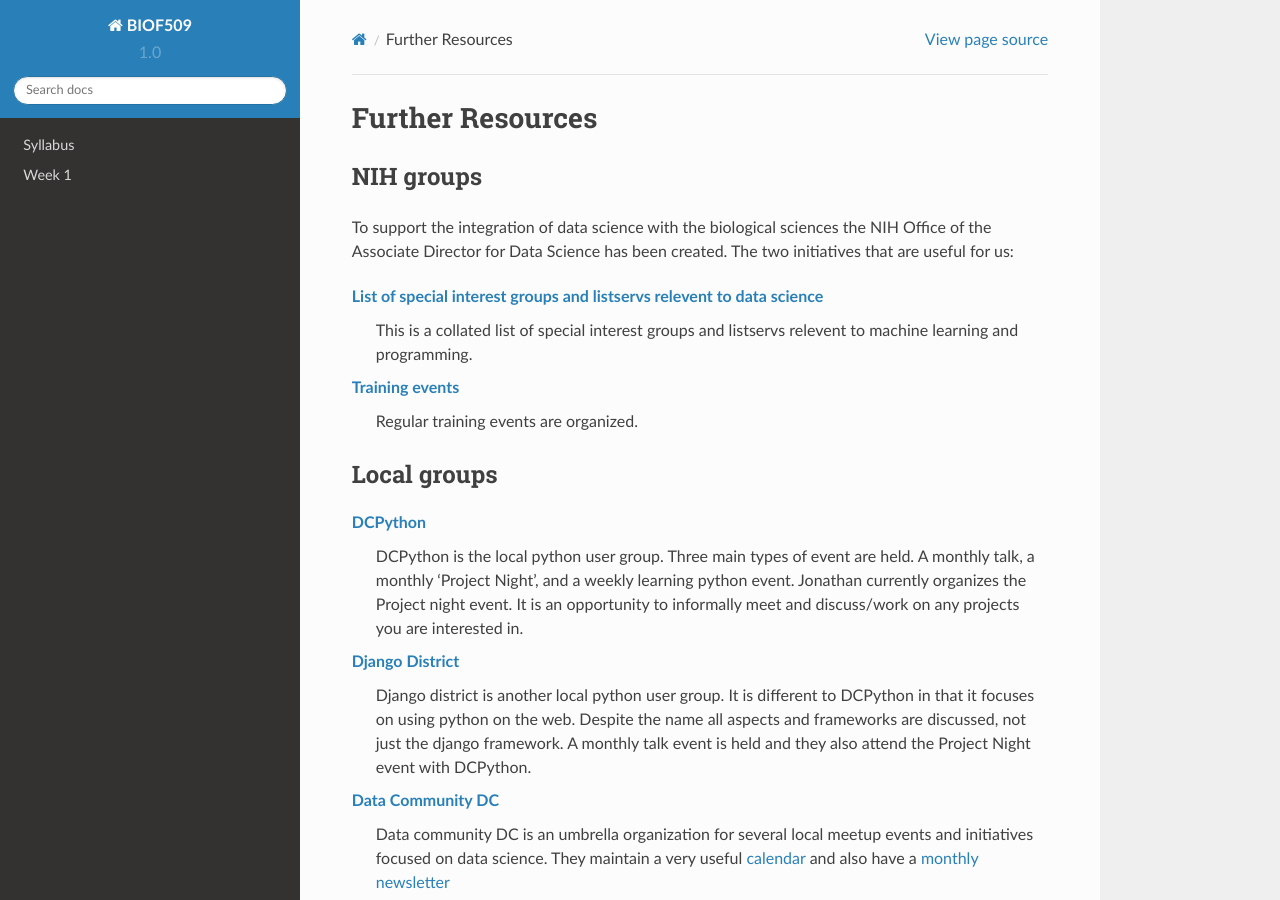
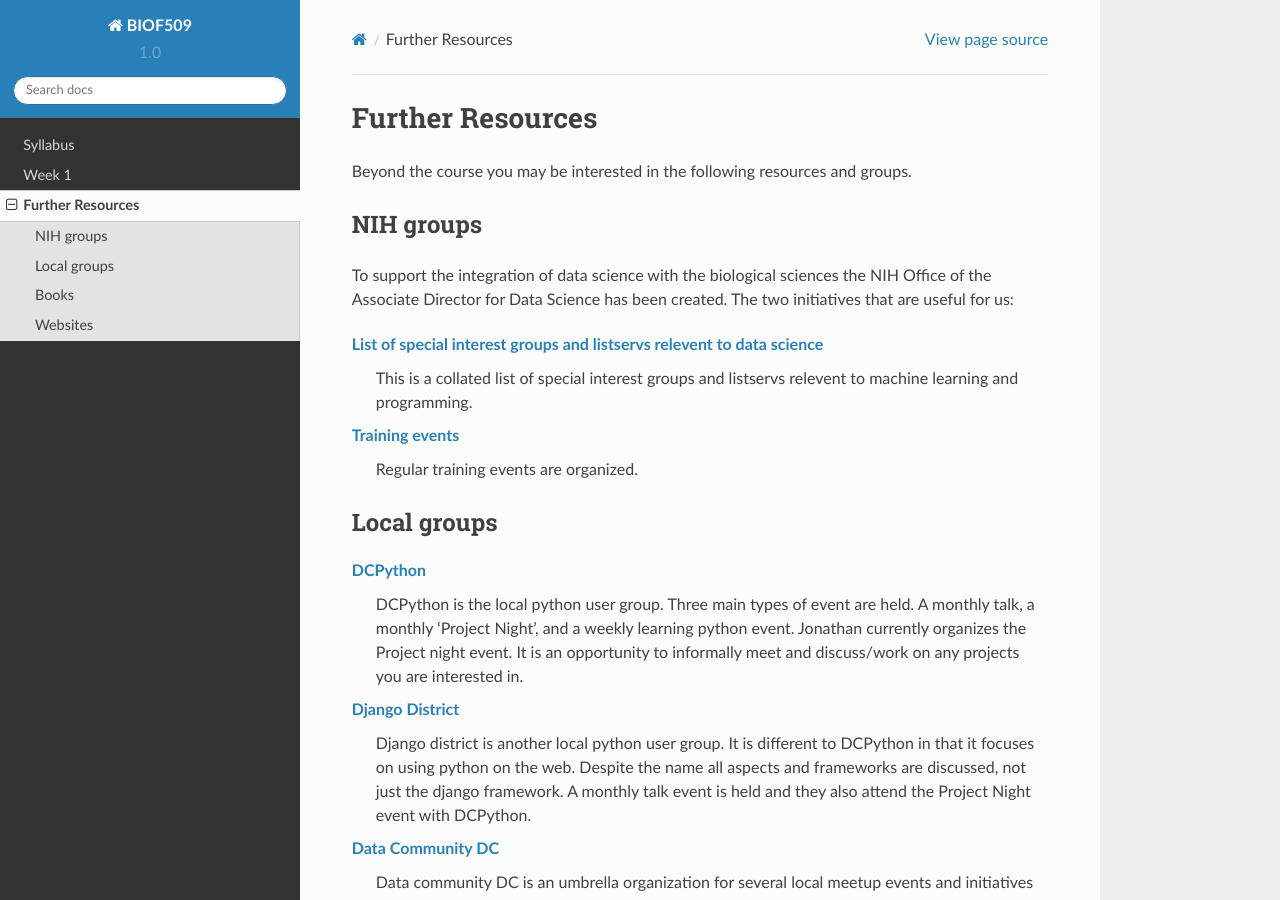
Before and after one commit to biof509/biof509, a Sphinx documentation site: the page built from docs/resources/index.rst, in a window 1280 px wide and 900 px high. Built offline with Sphinx 7.4.7 and the Read the Docs theme 2.0.0, drawn with Linux system fonts in a browser that asks for light colours.

Commit message:
Integrated further resources with site

```diff
--- a/docs/index.rst
+++ b/docs/index.rst
@@ -16,6 +16,7 @@ Contents:
 
    syllabus/index.rst
    week1/index.rst
+   resources/index.rst
 
 
 Indices and tables
--- a/docs/resources/index.rst
+++ b/docs/resources/index.rst
@@ -1,7 +1,7 @@
 Further Resources
 =================
 
-
+Beyond the course you may be interested in the following resources and groups.
 
 NIH groups
 ----------
```
